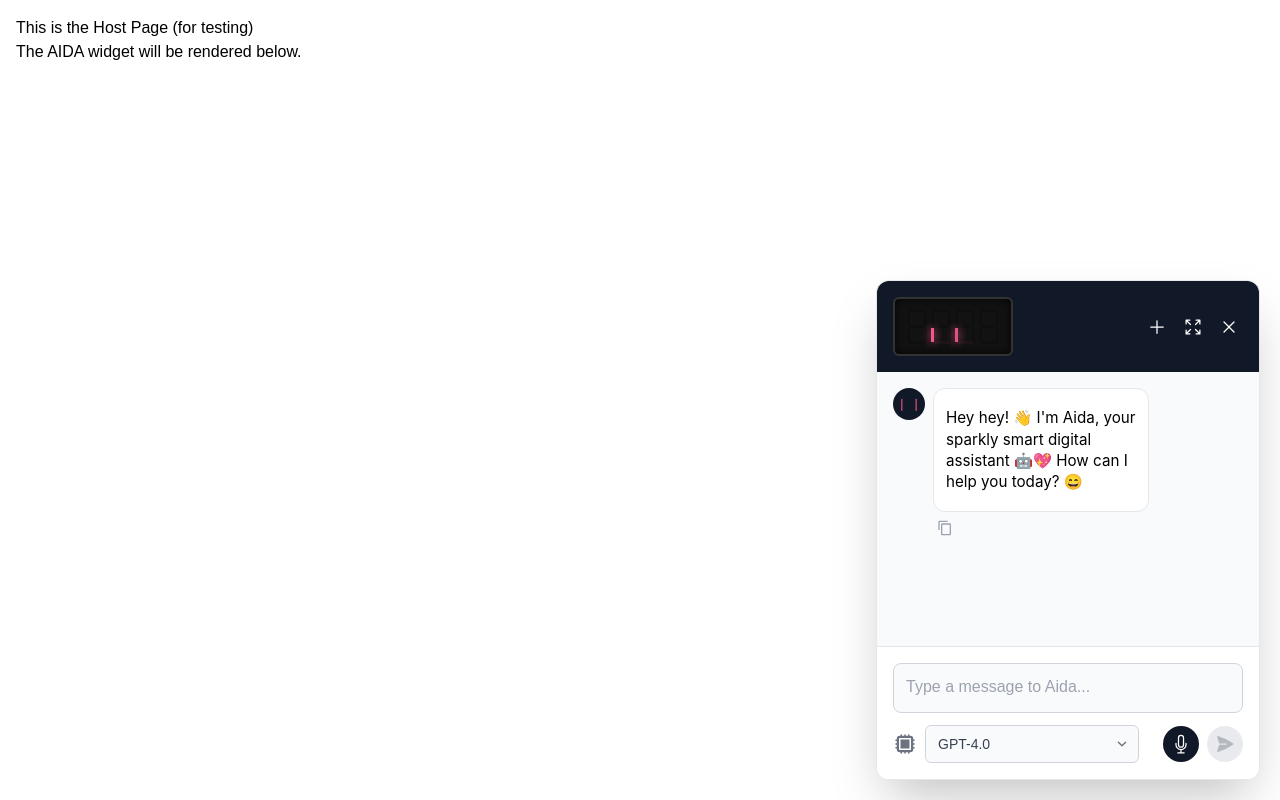
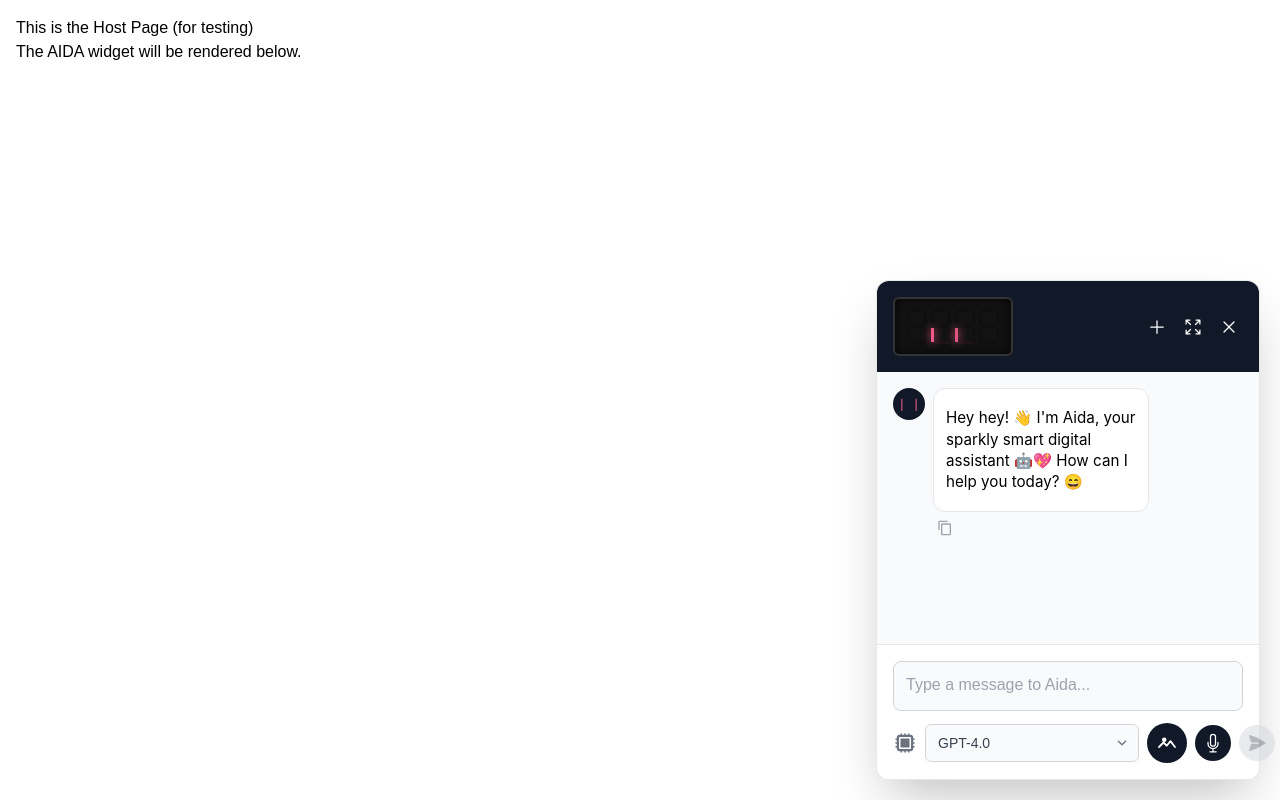
Before and after one commit to BitSavvy-Solutions/AIDA-widget, a React (Vite) app: page / in a window 1280 px wide. Both pictures are taken after a click on the button 1202 px from the left and 752 px from the top of the page. Built offline with nearby package versions, Linux system fonts and the light colour scheme; what tailwindcss-rtl would draw is missing.

Commit message:
- hooked the backend image processing chamges to the front end, so now the AI assistant can access the sent image in the chat. - added an image button and a mechanism to upload images from the gallery.

```diff
--- a/src/AidaWidget/AidaWidget.jsx
+++ b/src/AidaWidget/AidaWidget.jsx
@@ -45,6 +45,7 @@ const AidaWidget = (props) => {
     const [autoRecordCountdown, setAutoRecordCountdown] = useState(null);
     const [isRecordTimerPaused, setIsRecordTimerPaused] = useState(false);
     const [selectedModel, setSelectedModel] = useState('openai/gpt-4o');
+    const [pendingImages, setPendingImages] = useState([]); // [{ id, src, name, type }]
     const [editingMessageId, setEditingMessageId] = useState(null);
 
     const lastInputWasVoiceRef = useRef(false);
@@ -195,7 +196,8 @@ const AidaWidget = (props) => {
 
     const stableHandleSendMessage = useCallback(async (messageToSend = null) => {
         const messageText = messageToSend ?? currentMessage;
-        if (!messageText.trim() || isLoading) return;
+        const hasImages = pendingImages && pendingImages.length > 0;
+        if ((!messageText.trim() && !hasImages) || isLoading) return;
 
         cancelAutoSendTimer();
         cancelAutoRecordTimer();
@@ -205,6 +207,7 @@ const AidaWidget = (props) => {
             const trimmed = messageText.trim();
             const idx = messages.findIndex(m => m.id === editingMessageId);
             if (idx === -1) return; // safety
+            // For simplicity, keep original images during edit; do not attach new pending images
             const userMessage = { ...messages[idx], text: trimmed, edited: true };
             const historyBefore = messages.slice(0, idx);
             const botMessageId = `bot-${Date.now()}`;
@@ -220,17 +223,28 @@ const AidaWidget = (props) => {
             const detectedLanguageCode = supportedLanguages.includes(langMap[detectedLang]) ? langMap[detectedLang] : "en";
 
             try {
+                // Choose a vision-capable model automatically if images are present
+                const hasEditImages = Array.isArray(userMessage.images) && userMessage.images.length > 0;
+                const visionModels = new Set(['openai/gpt-4o', 'google/gemini-flash-1.5', 'google/gemini-pro-vision']);
+                const modelToUse = hasEditImages && !visionModels.has(selectedModel) ? 'google/gemini-flash-1.5' : selectedModel;
+
+                const payload = {
+                    user_input: userMessage.text,
+                    message_history: historyBefore.map(m => ({ type: m.sender === 'user' ? 'human' : 'ai', content: m.text })),
+                    email: user.email,
+                    page_path: window.location.pathname,
+                    language: detectedLanguageCode,
+                    model: modelToUse,
+                    images: userMessage.images || []
+                };
+                if (hasEditImages) {
+                    payload.image_data_url = userMessage.images[0]?.src;
+                }
+
                 const response = await fetch(chatUrl, {
                     method: 'POST',
                     headers: { 'Content-Type': 'application/json' },
-                    body: JSON.stringify({
-                        user_input: userMessage.text,
-                        message_history: historyBefore.map(m => ({ type: m.sender === 'user' ? 'human' : 'ai', content: m.text })),
-                        email: user.email,
-                        page_path: window.location.pathname,
-                        language: detectedLanguageCode,
-                        model: selectedModel,
-                    }),
+                    body: JSON.stringify(payload),
                 });
                 if (!response.ok || !response.body) throw new Error(`HTTP error! status: ${response.status}`);
 
@@ -265,10 +279,9 @@ const AidaWidget = (props) => {
             return;
         }
 
-        const userMessage = { id: `user-${Date.now()}`, text: messageText.trim(), sender: 'user' };
+        const userMessage = { id: `user-${Date.now()}`, text: messageText.trim(), sender: 'user', images: hasImages ? pendingImages : [] };
         const botMessageId = `bot-${Date.now()}`;
         setMessages(prev => [...prev, userMessage, { id: botMessageId, text: '', sender: 'bot' }]);
-        setCurrentMessage('');
         setIsLoading(true);
         startLoadingAnimation();
 
@@ -276,19 +289,34 @@ const AidaWidget = (props) => {
         const detectedLanguageCode = supportedLanguages.includes(langMap[detectedLang]) ? langMap[detectedLang] : "en";
 
         try {
+            // Ensure a vision-capable model when sending an image
+            const visionModels = new Set(['openai/gpt-4o', 'google/gemini-flash-1.5', 'google/gemini-pro-vision']);
+            const modelToUse = hasImages && !visionModels.has(selectedModel) ? 'google/gemini-flash-1.5' : selectedModel;
+
+            const payload = {
+                user_input: userMessage.text,
+                message_history: [...messages, userMessage]
+                    .map(m => ({ type: m.sender === 'user' ? 'human' : 'ai', content: m.text }))
+                    .slice(0, -1),
+                email: user.email,
+                page_path: window.location.pathname,
+                language: detectedLanguageCode,
+                model: modelToUse,
+                images: userMessage.images || []
+            };
+            if (hasImages) {
+                payload.image_data_url = userMessage.images[0]?.src;
+            }
+
             const response = await fetch(chatUrl, {
                 method: 'POST',
                 headers: { 'Content-Type': 'application/json' },
-                body: JSON.stringify({
-                    user_input: userMessage.text,
-                    message_history: [...messages, userMessage].map(m => ({ type: m.sender === 'user' ? 'human' : 'ai', content: m.text })).slice(0, -1),
-                    email: user.email,
-                    page_path: window.location.pathname,
-                    language: detectedLanguageCode,
-                    model: selectedModel,
-                }),
+                body: JSON.stringify(payload),
             });
             if (!response.ok || !response.body) throw new Error(`HTTP error! status: ${response.status}`);
+            // Clear input and staged images after a successful send
+            setCurrentMessage('');
+            setPendingImages([]);
 
             const reader = response.body.getReader();
             const decoder = new TextDecoder();
@@ -318,7 +346,7 @@ const AidaWidget = (props) => {
             stopLoadingAnimation();
             setIsLoading(false);
         }
-    }, [messages, currentMessage, isLoading, selectedModel, chatUrl, user.email, editingMessageId]);
+    }, [messages, currentMessage, isLoading, selectedModel, chatUrl, user.email, editingMessageId, pendingImages]);
 
     useEffect(() => {
         if (isSendTimerPaused || autoSendCountdown === null) return;
@@ -430,6 +458,38 @@ const AidaWidget = (props) => {
         lastInputWasVoiceRef.current = false;
     };
 
+    // --- IMAGE UPLOAD HELPERS ---
+    const handleImagesSelected = async (files) => {
+        if (!files || files.length === 0) return;
+        const readAsDataURL = (file) => new Promise((resolve, reject) => {
+            const reader = new FileReader();
+            reader.onload = () => resolve(reader.result);
+            reader.onerror = reject;
+            reader.readAsDataURL(file);
+        });
+        const results = [];
+        for (const file of files) {
+            try {
+                const src = await readAsDataURL(file);
+                results.push({ id: `img-${Date.now()}-${Math.random().toString(36).slice(2, 7)}`, src, name: file.name, type: file.type });
+            } catch (e) {
+                console.error('Failed to read image', file?.name, e);
+            }
+        }
+        if (results.length > 0) {
+            setPendingImages(prev => [...prev, ...results]);
+            // Ensure a vision-capable model is selected when images are attached
+            const visionModels = new Set(['openai/gpt-4o', 'google/gemini-flash-1.5', 'google/gemini-pro-vision']);
+            if (!visionModels.has(selectedModel)) {
+                setSelectedModel('openai/gpt-4o');
+            }
+        }
+    };
+
+    const removePendingImage = (id) => {
+        setPendingImages(prev => prev.filter(img => img.id !== id));
+    };
+
     // --- RENDER ---
     return (
         <div className={`z-50 ${isFullscreen
@@ -478,6 +538,10 @@ const AidaWidget = (props) => {
                         translations={translations}
                         isEditing={Boolean(editingMessageId)}
                         cancelEdit={() => { setEditingMessageId(null); setCurrentMessage(''); }}
+                        onImagesSelected={handleImagesSelected}
+                        pendingImages={pendingImages}
+                        onRemovePendingImage={removePendingImage}
+                        hasPendingImages={pendingImages.length > 0}
                     />
                 </div>
             )}
--- a/src/AidaWidget/ChatInput.jsx
+++ b/src/AidaWidget/ChatInput.jsx
@@ -1,4 +1,4 @@
-import React, { useState } from 'react';
+import React, { useRef, useState } from 'react';
 import { HiPaperAirplane, HiOutlineMicrophone, HiStop, HiArrowPath, HiXMark, HiCpuChip } from 'react-icons/hi2';
 
 const ChatInput = ({
@@ -23,10 +23,15 @@ const ChatInput = ({
     setSelectedModel,
     translations, // Use the translations prop instead of the hook
     isEditing = false,
-    cancelEdit
+    cancelEdit,
+    onImagesSelected,
+    pendingImages = [],
+    onRemovePendingImage,
+    hasPendingImages = false
 }) => {
     const [isHoveringSend, setIsHoveringSend] = useState(false);
     const [isHoveringRecord, setIsHoveringRecord] = useState(false);
+    const imageInputRef = useRef(null);
 
     const formatTime = (seconds) => {
         const minutes = Math.floor(seconds / 60).toString().padStart(2, '0');
@@ -62,7 +67,7 @@ const ChatInput = ({
             );
         }
 
-        const isDisabled = isLoading || isTranscribing || !currentMessage.trim();
+        const isDisabled = isLoading || isTranscribing || (!currentMessage.trim() && !hasPendingImages);
 
         return (
             <button
@@ -106,6 +111,38 @@ const ChatInput = ({
         );
     };
 
+    const renderImageButton = () => (
+        <>
+            <input
+                ref={imageInputRef}
+                type="file"
+                accept="image/*"
+                multiple
+                className="hidden"
+                onChange={(e) => {
+                    const files = Array.from(e.target.files || []);
+                    if (files.length && onImagesSelected) onImagesSelected(files);
+                    // Allow re-selecting the same file
+                    e.target.value = '';
+                }}
+            />
+            <button
+                type="button"
+                onClick={() => imageInputRef.current?.click()}
+                disabled={isLoading || isTranscribing || isEditing}
+                className="ml-2 p-2 rounded-full bg-gray-900 text-white transition-opacity hover:bg-gray-700 disabled:opacity-50 flex items-center justify-center"
+                aria-label="Add image"
+                title="Add image"
+            >
+                {/* Icon only (no inner square), sized to match other buttons */}
+                <svg xmlns="http://www.w3.org/2000/svg" viewBox="0 0 24 24" className="w-6 h-6" fill="none" stroke="currentColor" strokeWidth="1.8" strokeLinecap="round" strokeLinejoin="round">
+                    <path d="M4 16l4.5-4.5 3.2 3.2 3.8-4.6 4.5 5.9" />
+                    <circle cx="9.2" cy="8.8" r="1.4" fill="currentColor" />
+                </svg>
+            </button>
+        </>
+    );
+
     return (
         <div className="p-4 border-t border-gray-200 bg-white rounded-b-xl">
             {isEditing && (
@@ -117,6 +154,26 @@ const ChatInput = ({
                     </button>
                 </div>
             )}
+            {/* Selected image previews */}
+            {pendingImages.length > 0 && (
+                <div className="mb-2 flex flex-wrap gap-2">
+                    {pendingImages.map(img => (
+                        <div key={img.id} className="relative w-16 h-16 border border-gray-200 rounded-md overflow-hidden">
+                            <img src={img.src} alt={img.name || 'upload'} className="w-full h-full object-cover" />
+                            <button
+                                type="button"
+                                onClick={() => onRemovePendingImage && onRemovePendingImage(img.id)}
+                                className="absolute -top-2 -right-2 bg-white border border-gray-300 rounded-full p-0.5 shadow hover:bg-gray-50"
+                                aria-label="Remove image"
+                                title="Remove image"
+                            >
+                                <HiXMark className="w-4 h-4 text-gray-700" />
+                            </button>
+                        </div>
+                    ))}
+                </div>
+            )}
+
             {/* Text Input Area */}
             <div className="flex items-end rounded-lg border border-gray-300 bg-gray-50 px-3 py-1 mb-3">
                 {isRecording ? (
@@ -159,6 +216,7 @@ const ChatInput = ({
 
                 {/* Right side: Action Buttons */}
                 <div className="flex items-center chat-action-buttons">
+                    {renderImageButton()}
                     {renderRecordButton()}
                     {renderSendButton()}
                 </div>
```
Also changed, not shown: src/AidaWidget/ChatDisplay.jsx (+8 -0 lines).
